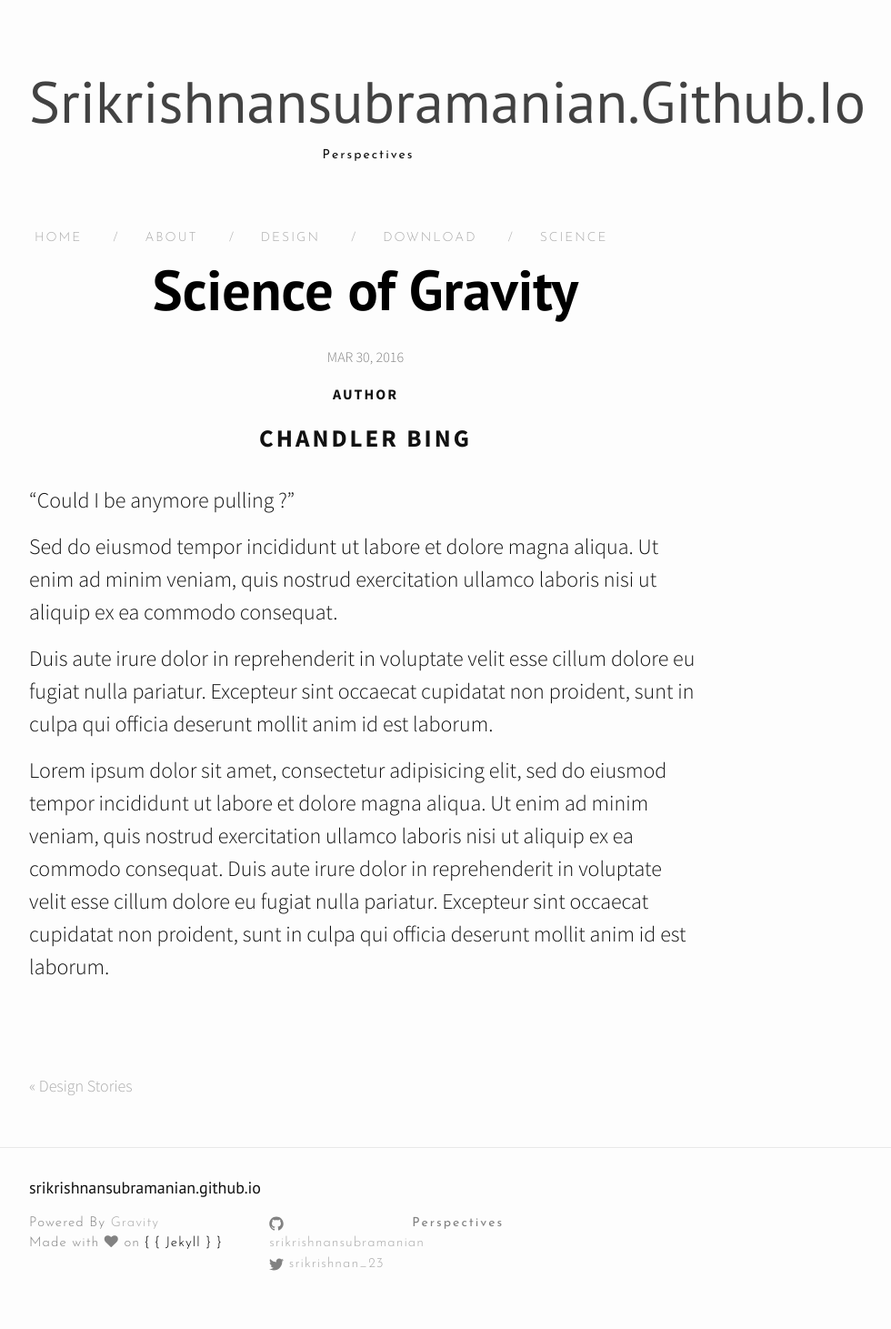
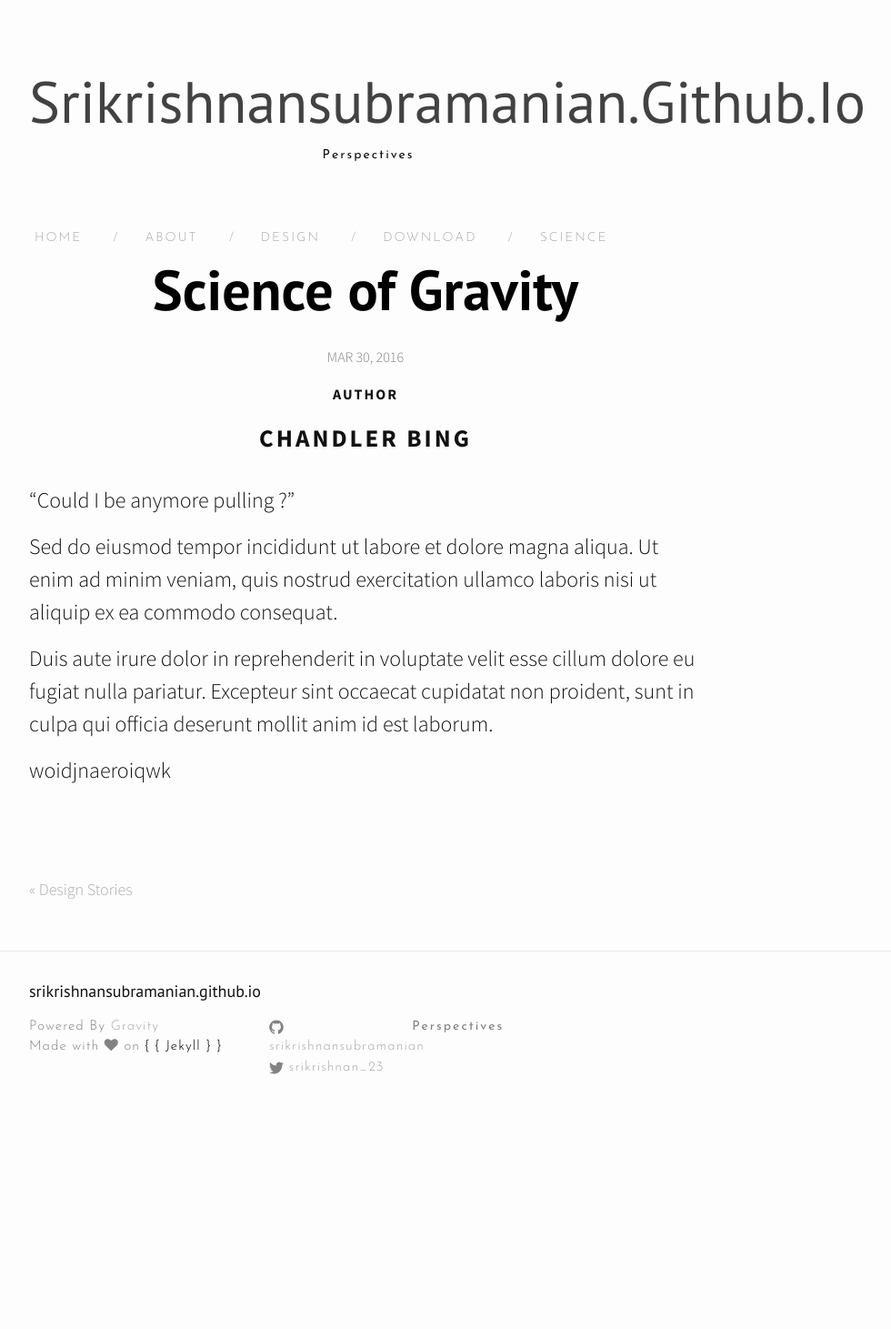
Before and after one commit to srikrishnansubramanian/srikrishnansubramanian.github.io, a Jekyll site: the page built from _posts/2016-03-30-science.markdown, in a window 1280 px wide. Shown: the whole page at 91% size, without its empty margins (238-1218 px from the left). Built offline with Jekyll 4.4.1, drawn with Linux system fonts in a browser that asks for light colours; nearby versions of some CDN libraries; after the commit the page ends 1245 px from its top, so only the background shows below that.

Commit message:
Update 2016-03-30-science.markdown

```diff
--- a/_posts/2016-03-30-science.markdown
+++ b/_posts/2016-03-30-science.markdown
@@ -11,4 +11,4 @@ Sed do eiusmod tempor incididunt ut labore et dolore magna aliqua. Ut enim ad mi
 
  Duis aute irure dolor in reprehenderit in voluptate velit esse cillum dolore eu fugiat nulla pariatur. Excepteur sint occaecat cupidatat non proident, sunt in culpa qui officia deserunt mollit anim id est laborum.
 
-Lorem ipsum dolor sit amet, consectetur adipisicing elit, sed do eiusmod tempor incididunt ut labore et dolore magna aliqua. Ut enim ad minim veniam, quis nostrud exercitation ullamco laboris nisi ut aliquip ex ea commodo consequat. Duis aute irure dolor in reprehenderit in voluptate velit esse cillum dolore eu fugiat nulla pariatur. Excepteur sint occaecat cupidatat non proident, sunt in culpa qui officia deserunt mollit anim id est laborum.
+woidjnaeroiqwk
```
